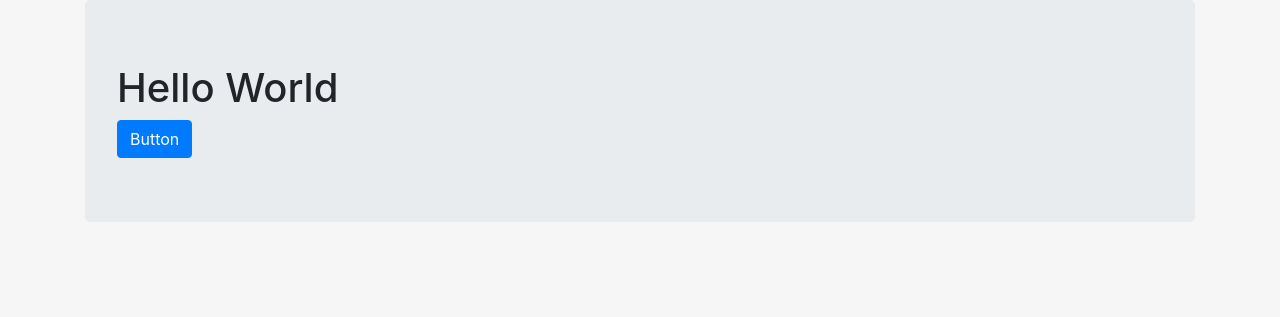
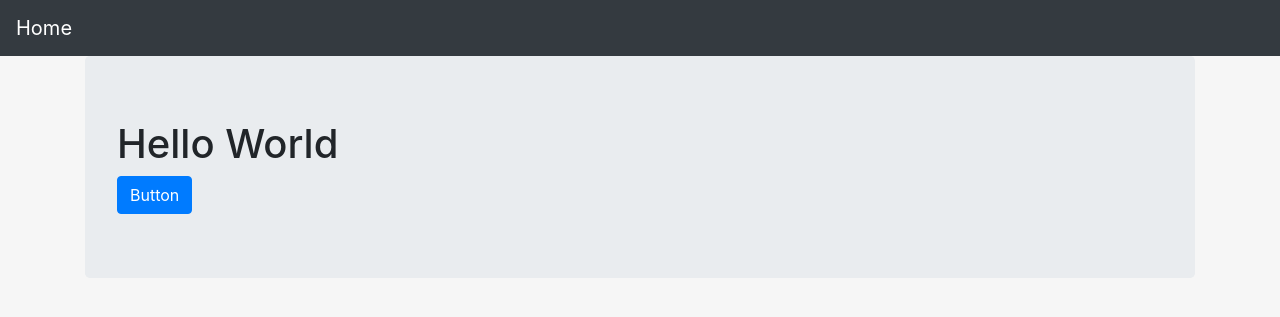
Before and after one commit to tpokora/python-training, a Django app: page / in a window 1280 px wide. Shown: the top 317 px of the page. Run offline with Django 3.2, Linux system fonts and the light colour scheme; some libraries are stand-ins or nearby versions.

Commit message:
Add navbar. Closes #3

```diff
--- a/core/templates/home/index.html
+++ b/core/templates/home/index.html
@@ -14,9 +14,14 @@
 <head>
     <title>Home Page - training-python</title>
     <meta charset="utf-8"/>
+    {% load static %}
+    <link rel="stylesheet" type="text/css" href="{% static 'home/style.css' %}">
 </head>
 
 <body class="body" style="background-color:#f6f6f6">
+<nav class="navbar navbar-dark bg-dark">
+  <a class="navbar-brand" href="#">Home</a>
+</nav>
 <div class="container">
     <div class="jumbotron">
         <h1>{{msg}}</h1>
```
